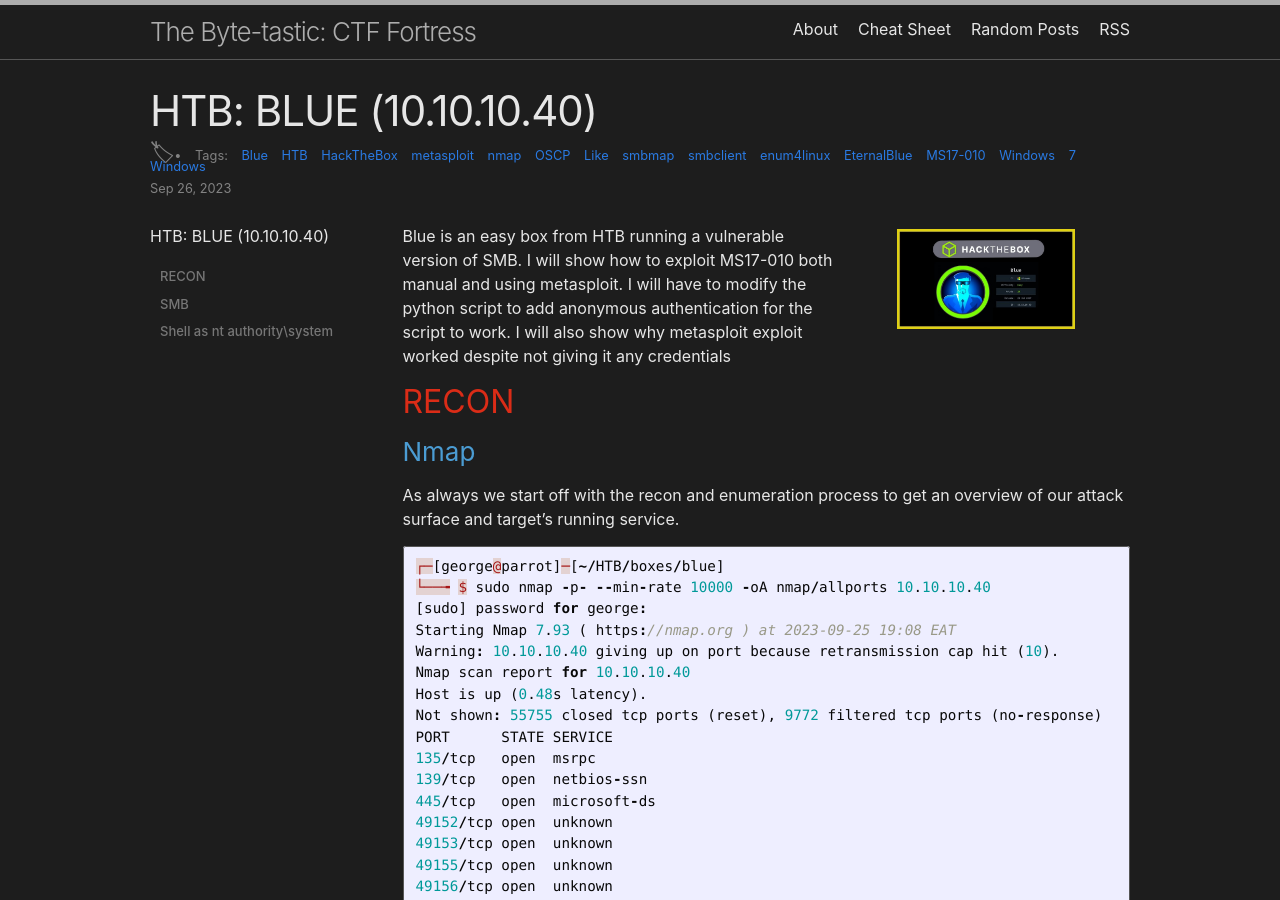
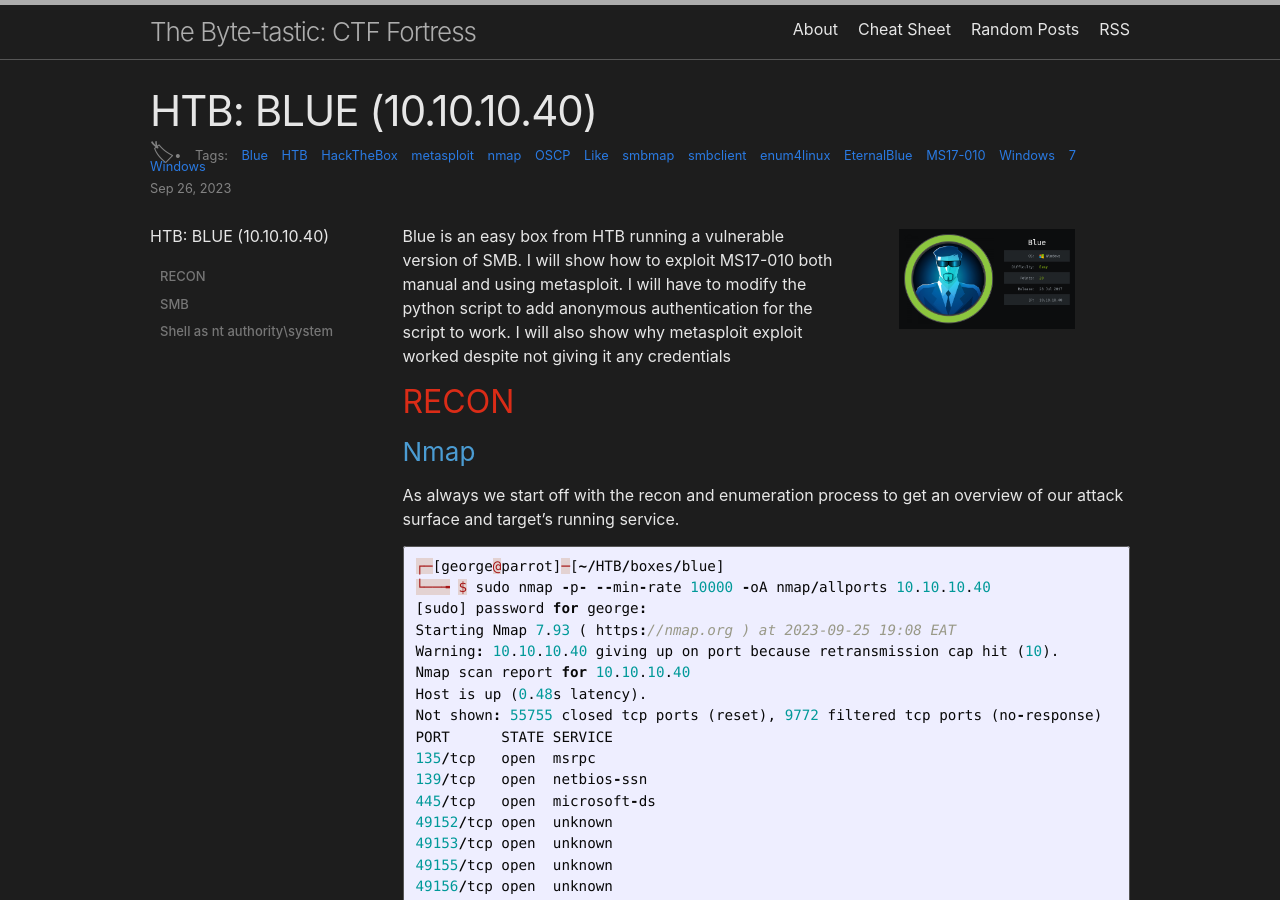
Before and after one commit to GeorgeWere/georgewere.github.io, a Jekyll site: the page built from _posts/2023-09-26-htb-blue.md, in a window 1280 px wide and 900 px high. Built offline with Jekyll 4.4.1, drawn with Linux system fonts in a browser that asks for light colours.

Commit message:
changed feature image

```diff
--- a/_posts/2023-09-26-htb-blue.md
+++ b/_posts/2023-09-26-htb-blue.md
@@ -3,7 +3,7 @@
 title: "HTB: BLUE (10.10.10.40)"
 description: "Blue is an easy box from HTB running a vulnerable version of SMB. I will show how to exploit MS17-010 both manual and using metasploit. I will have to modify the python script to add anonymous authentication for the script to work. I will also show why metasploit exploit worked despite not giving it any credentials"
 tags: [Blue, HTB, HackTheBox, metasploit, nmap, OSCP Like, smbmap, smbclient, enum4linux, EternalBlue, MS17-010, Windows 7, Windows]
-image: "/assets/img/blue/feature.jpg"
+image: "/assets/img/blue/feature.png"
 ---
 ## RECON
 ### Nmap
```
Also changed, not shown: assets/img/blue/feature.png (added).
